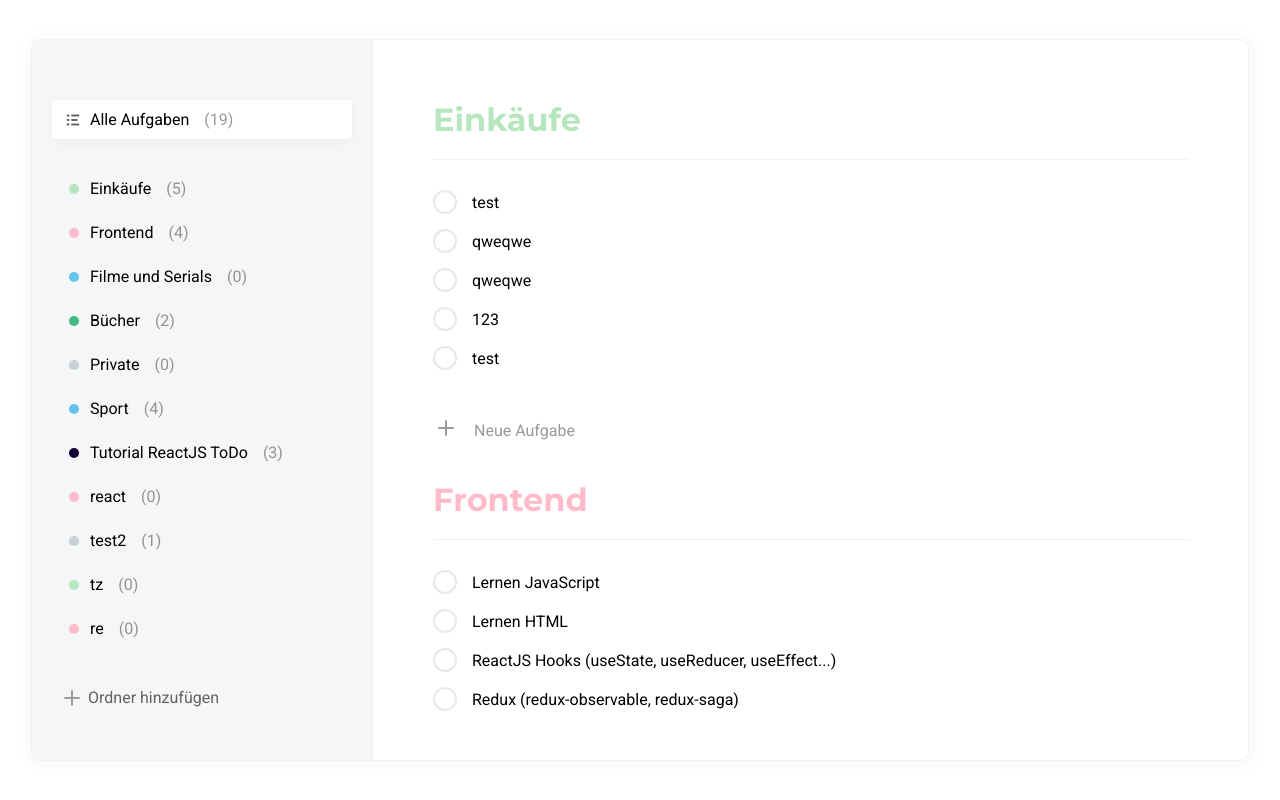
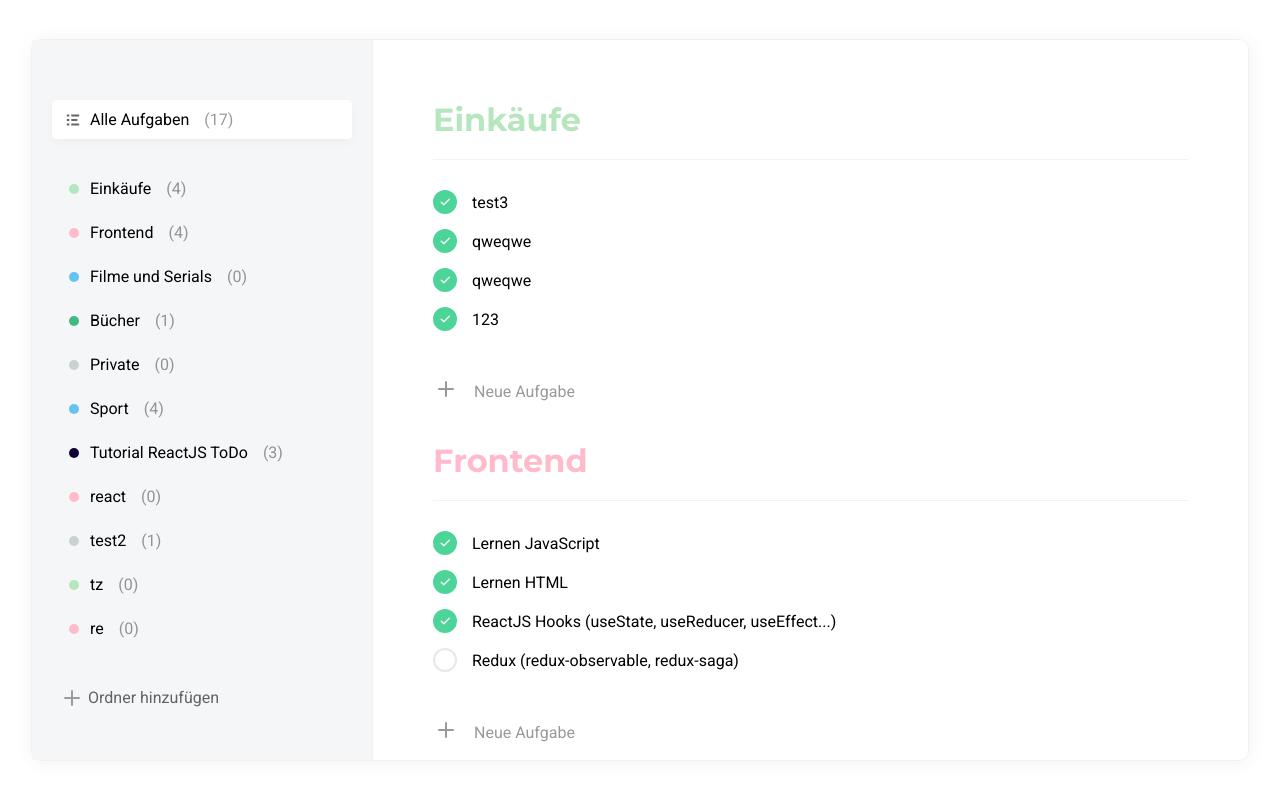
Before and after one commit to devlab22/react-todo, a React (Create React App) app: page / in a window 1280 px wide. Built offline with nearby package versions, Linux system fonts and the light colour scheme; data requests are answered from the project's data file.

Commit message:
lesson 6

```diff
--- a/package.json
+++ b/package.json
@@ -2,6 +2,7 @@
   "name": "react-todo",
   "version": "0.1.0",
   "private": true,
+  "proxy": "http://localhost:3001",
   "dependencies": {
     "@testing-library/jest-dom": "^5.16.4",
     "@testing-library/react": "^13.3.0",
--- a/public/index.html
+++ b/public/index.html
@@ -28,7 +28,7 @@
     <link rel="preconnect" href="https://fonts.gstatic.com" crossorigin>
     <link href="https://fonts.googleapis.com/css2?family=Roboto:wght@400;500&display=swap" rel="stylesheet">
     <link href="https://fonts.googleapis.com/css2?family=Montserrat:wght@700&display=swap" rel="stylesheet">
-    <title>React App</title>
+    <title>React App - Todo</title>
   </head>
   <body>
     <noscript>You need to enable JavaScript to run this app.</noscript>
--- a/src/App.js
+++ b/src/App.js
@@ -26,9 +26,9 @@ function App() {
       try {
 
         const [respLists, respColors, respTasks] = await Promise.all([
-          axios.get("http://localhost:3001/lists"),
-          axios.get("http://localhost:3001/colors"),
-          axios.get("http://localhost:3001/tasks")
+          axios.get("/lists"),
+          axios.get("/colors"),
+          axios.get("/tasks")
         ]);
 
         const lists = respLists.data.map(item => {
@@ -71,15 +71,15 @@ function App() {
   const handleOnRemove = async (event, id) => {
     event.stopPropagation();
 
-    if (!window.confirm('Wollen Sie order entfernen?')) {
+    if (!window.confirm('Wollen Sie Ordner entfernen?')) {
       return;
     }
 
     try {
 
-      await axios.delete(`http://localhost:3001/lists/${id}`);
+      await axios.delete(`/lists/${id}`);
 
-      setData(prev => prev.filter(item => item.id !== id))
+      setData(prev => prev.filter(item => item.id !== id));
     }
     catch (err) {
       alert(err);
@@ -94,7 +94,7 @@ function App() {
   const handleOnAddFolder = async (item) => {
 
     try {
-      const { data } = await axios.post('http://localhost:3001/lists', {
+      const { data } = await axios.post('/lists', {
         name: item.name,
         colorId: item.colorId
       });
@@ -123,7 +123,7 @@ function App() {
 
     try {
 
-      await axios.patch(`http://localhost:3001/lists/${item.id}`, {
+      await axios.patch(`/lists/${item.id}`, {
         name: newTitle
       });
 
@@ -139,7 +139,6 @@ function App() {
       setData(newList);
     }
     catch (err) {
-
       alert(err);
     }
 
@@ -158,7 +157,7 @@ function App() {
 
     try {
 
-      await axios.patch(`http://localhost:3001/tasks/${task.id}`, {
+      await axios.patch(`/tasks/${task.id}`, {
         text: newTitle
       });
 
@@ -188,7 +187,7 @@ function App() {
 
     try {
 
-      await axios.delete(`http://localhost:3001/tasks/${item.id}`);
+      await axios.delete(`/tasks/${item.id}`);
 
       setTasks(prev => prev.filter(curr => curr.id !== item.id));
 
@@ -215,7 +214,7 @@ function App() {
 
     try {
 
-      const resp = await axios.post('http://localhost:3001/tasks', task);
+      const resp = await axios.post('/tasks', task);
 
       setTasks(prev => [...prev, resp.data]);
 
@@ -235,6 +234,31 @@ function App() {
       alert(err)
     }
 
+  }
+
+  const handleOnCompleteTask = async (taskId, completed) => {
+
+    try{
+
+     const {data} = await axios.patch(`/tasks/${taskId}`, {
+        completed: completed
+      });
+
+      setTasks(prev => prev.map(item => {
+
+          if(item.id === taskId){
+            item.completed = data.completed
+          }
+
+          return item;
+      }
+
+      ))
+
+    }
+    catch(err){
+
+    }
   }
 
   useEffect(() => {
@@ -285,13 +309,14 @@ function App() {
                   onEditTitle={handleOnEditTitle}
                   onEditTask={handleOnEditTask}
                   onDeleteTask={handleOnDeleteTask}
-                  onAddTask={handleOnAddTask}>
-                </Tasks>
+                  onAddTask={handleOnAddTask}
+                  onCompleteTask={handleOnCompleteTask}
+                  />
               )))
           }>
 
           </Route>
-          <Route path='/lists/:id' element={
+          <Route exact path='/lists/:id' element={
 
             <Tasks
               selectedId={selectedId}
@@ -300,7 +325,9 @@ function App() {
               onEditTitle={handleOnEditTitle}
               onEditTask={handleOnEditTask}
               onDeleteTask={handleOnDeleteTask}
-              onAddTask={handleOnAddTask} />
+              onAddTask={handleOnAddTask}
+              onCompleteTask={handleOnCompleteTask}
+              />
           }>
           </Route>
         </Routes>
--- a/src/assets/db.json
+++ b/src/assets/db.json
@@ -71,7 +71,7 @@
       "id": 2,
       "listId": 2,
       "text": "Lernen HTML",
-      "completed": false
+      "completed": true
     },
     {
       "id": 3,
@@ -87,14 +87,14 @@
     },
     {
       "listId": 1,
-      "text": "test",
-      "completed": false,
+      "text": "test3",
+      "completed": true,
       "id": 6
     },
     {
       "listId": 1,
       "text": "qweqwe",
-      "completed": false,
+      "completed": true,
       "id": 7
     },
     {
@@ -106,13 +106,13 @@
     {
       "listId": 1,
       "text": "123",
-      "completed": false,
+      "completed": true,
       "id": 9
     },
     {
       "listId": 4,
-      "text": "Купить 1984!",
-      "completed": true,
+      "text": "Cisco DevNet",
+      "completed": false,
       "id": 10
     },
     {
@@ -155,18 +155,6 @@
       "completed": false,
       "listId": 6,
       "id": 21
-    },
-    {
-      "text": "test",
-      "completed": false,
-      "listId": 1,
-      "id": 22
-    },
-    {
-      "text": "wsqws",
-      "completed": false,
-      "listId": 4,
-      "id": 23
     },
     {
       "text": "11",
--- a/src/components/Tasks/Tasks.scss
+++ b/src/components/Tasks/Tasks.scss
@@ -1,5 +1,8 @@
 .tasks {
 
+  a{
+    text-decoration: none;
+  }
   &:not(:last-of-type){
     margin-bottom: 40px;
   }
@@ -49,7 +52,6 @@
 
     &-row {
       display: flex;
-      align-items: center;
       margin-bottom: 15px;
 
       .task {
@@ -73,6 +75,7 @@
           opacity: 0.8;
         }
       }
+
     }
   }
 
--- a/src/components/Tasks/index.jsx
+++ b/src/components/Tasks/index.jsx
@@ -1,4 +1,5 @@
 import React from 'react'
+import {Link} from 'react-router-dom';
 
 import { AddTaskForm } from '../../components';
 
@@ -6,7 +7,7 @@ import './Tasks.scss';
 import editSvg from '../../assets/img/edit.svg';
 import removeSvg from '../../assets/img/remove.svg';
 
-export default function Tasks({ selectedId, lists = [], tasks = [], onEditTitle, onDeleteTask, onEditTask, onAddTask, withoutEmpty=false }) {
+export default function Tasks({ selectedId, lists = [], tasks = [], onEditTitle, onDeleteTask, onEditTask, onCompleteTask, onAddTask, withoutEmpty = false }) {
 
     const selectedItem = selectedId >= 0 ? lists.find(item => item.id === selectedId) : null;
 
@@ -25,15 +26,23 @@ export default function Tasks({ selectedId, lists = [], tasks = [], onEditTitle,
         onAddTask(task);
     }
 
+    const handleOnChangeCheckbox = (event, taskId) => {
+        onCompleteTask(taskId, event.target.checked);
+    }
+
+
     return (
         <div className='tasks'>
-            <h1 className='tasks__title' style={{color: selectedItem.hex}}>
-               {title}
-               {selectedItem && (<img src={editSvg} alt="edit" onClick={onEditTitle && (() => onEditTitle(selectedItem))} />)}
+            <Link to={`/lists/${selectedId}`}>
+            <h1 className='tasks__title' style={{ color: selectedItem.hex }}>
+                {title}
+                {selectedItem && (<img src={editSvg} alt="edit" onClick={onEditTitle && (() => onEditTitle(selectedItem))} />)}
             </h1>
+            </Link>
+
 
             <div className='tasks__items'>
-                {items.length === 0 ? ( !withoutEmpty && selectedId && <h2>keine Aufgaben</h2>) :
+                {items.length === 0 ? (!withoutEmpty && selectedId && <h2>keine Aufgaben</h2>) :
 
                     items.map(item => (
 
@@ -41,7 +50,7 @@ export default function Tasks({ selectedId, lists = [], tasks = [], onEditTitle,
 
                             <div className="checkbox">
 
-                                <input id={`task-${item.id}`} type="checkbox" />
+                                <input id={`task-${item.id}`} type="checkbox" checked={item.completed} onChange={(event) => handleOnChangeCheckbox(event, item.id)} />
                                 <label htmlFor={`task-${item.id}`}>
                                     <svg
                                         width="11"
@@ -62,11 +71,12 @@ export default function Tasks({ selectedId, lists = [], tasks = [], onEditTitle,
                             <input readOnly className='task' type="text" value={item.text} onChange={() => { }} />
                             <img src={editSvg} alt="edit" onClick={onEditTask && (() => onEditTask(item))} />
                             <img src={removeSvg} alt="remove" onClick={onDeleteTask && (() => onDeleteTask(item))} />
+
                         </div>
                     )
 
                     )}
-                 { selectedId > 0 && <AddTaskForm onAddTask={handleOnAddTask}/>}
+                {selectedId > 0 && <AddTaskForm onAddTask={handleOnAddTask} />}
             </div>
         </div>
     )
```
